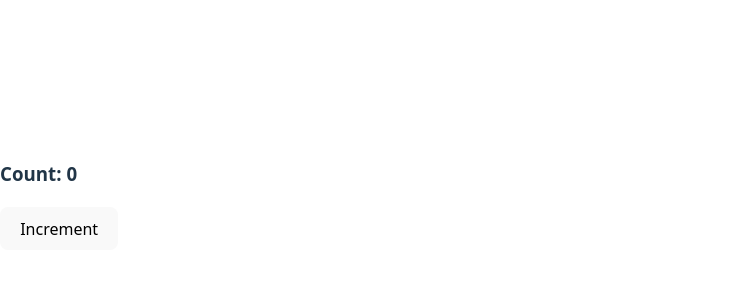
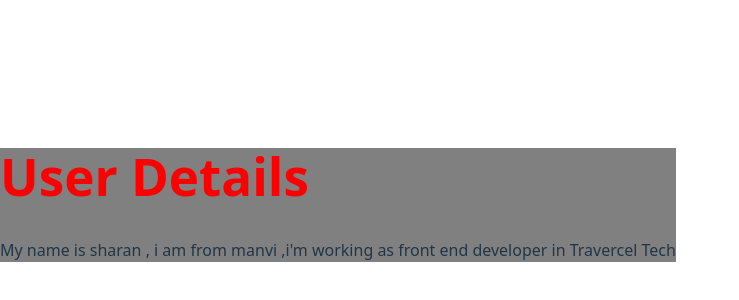
Before and after one commit to SharanappaM/demo, a React (Vite) app: page / in a window 1280 px wide. Shown: the part 204-504 px from the top of the page, without its empty margins (0-739 px from the left). Built offline with nearby package versions, Linux system fonts and the light colour scheme.

Commit message:
created card comp

```diff
--- a/src/App.jsx
+++ b/src/App.jsx
@@ -150,26 +150,41 @@
 
 
 
-import React, { useState, useCallback } from "react";
+// import React, { useState, useCallback } from "react";
 
-const ChildButton = React.memo(({ onClick }) => {
-  console.log("ChildButton rendered!");
-  return <button onClick={onClick}>Increment</button>;
-});
+// const ChildButton = React.memo(({ onClick }) => {
+//   console.log("ChildButton rendered!");
+//   return <button onClick={onClick}>Increment</button>;
+// });
 
-function App() {
-  const [count, setCount] = useState(0);
+// function App() {
+//   const [count, setCount] = useState(0);
 
-  const handleIncrement = useCallback(() => {
-    setCount((prev) => prev + 1);
-  }, []); // function recreated only if dependencies change
+//   const handleIncrement = useCallback(() => {
+//     setCount((prev) => prev + 1);
+//   }, []); // function recreated only if dependencies change
 
+//   return (
+//     <div>
+//       <h3>Count: {count}</h3>
+//       <ChildButton onClick={handleIncrement} />
+//     </div>
+//   );
+// }
+
+// export default App;
+
+
+
+import React from 'react'
+import Card from './componets/customComponets/Card'
+
+const App = () => {
   return (
     <div>
-      <h3>Count: {count}</h3>
-      <ChildButton onClick={handleIncrement} />
+      <Card titel="User Details" des="My name is sharan , i am from manvi ,i'm working as front end developer in Travercel Tech"/>
     </div>
-  );
+  )
 }
 
-export default App;
+export default App
--- /dev/null
+++ b/src/componets/customComponets/Card.jsx
@@ -0,0 +1,13 @@
+import React from 'react'
+
+const Card = ({titel, des}) => {
+  return (
+    <div style={{border:2, borderColor:"pink", backgroundColor:"grey"}}>
+        <h1 style={{color:"red"}}>{titel}</h1>
+        <p>{des}</p>
+
+    </div>
+  )
+}
+
+export default Card
```
